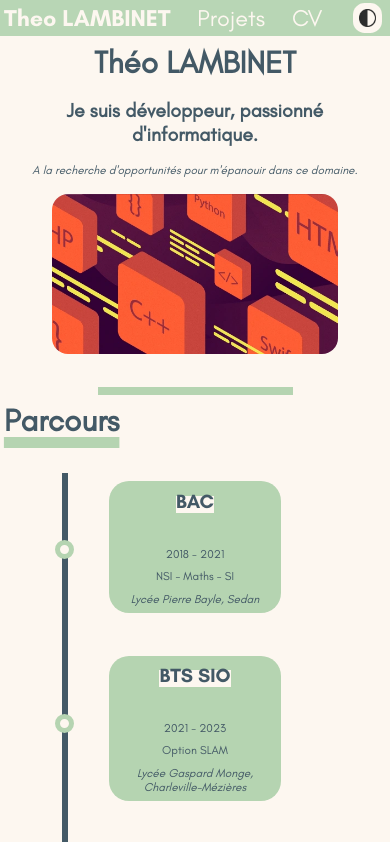
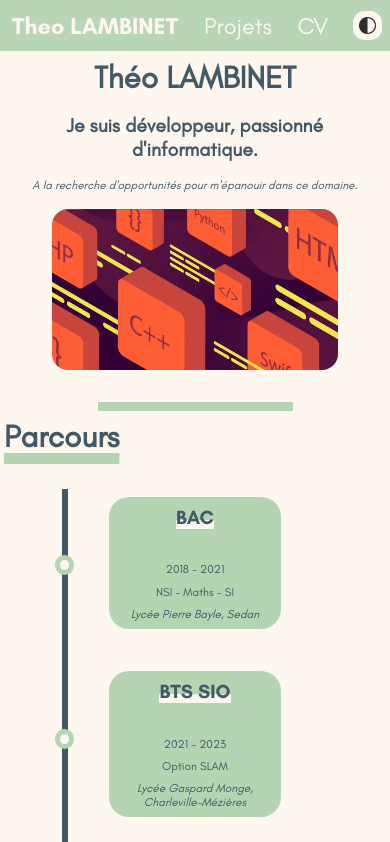
Before and after one commit to TheoLambinet/TheoLambinet.github.io, a Next.js app: page / in a window 390 px wide. Shown: the top 842 px of the page. Built offline with nearby package versions, Linux system fonts and the light colour scheme.

Commit message:
petits fix responsive et theme clair

```diff
--- a/app/css/globals.css
+++ b/app/css/globals.css
@@ -51,6 +51,10 @@ body {
 a {
   color: inherit;
   text-decoration: none;
+}
+
+main {
+  margin-top: 5%;
 }
 
 section {
@@ -171,8 +175,13 @@ footer a > img:hover {
 
 /* Responsive */
 @media (max-width: 1000px) {
+  main {
+    margin-top: 14%;
+  }
+
   header {
     gap: 7%;
+    padding: 3%;
   }
 
   header a, header h1, footer {
--- a/app/css/page.module.css
+++ b/app/css/page.module.css
@@ -1,7 +1,3 @@
-.main {
-    margin-top: 5%;
-}
-
 /* Présentation */
 .presentation {
     justify-content: space-between;
@@ -9,6 +5,7 @@
 
 .presentation h2 {
     text-decoration: none;
+    flex: unset;
 }
 
 .presentation h3 {
@@ -187,6 +184,12 @@ html[data-theme="clair"] {
         box-shadow: inset 0 -2vh var(--fond);
     }
 
+    @media (max-width: 1000px) {
+        .parcours > article > h3, .competences > article > h3, .experiences > article > h3 {
+            box-shadow: inset 0 -2.3vw var(--fond);
+        }
+    }
+
     .competences > article > div {
         background-color: var(--fond);
     }
@@ -194,10 +197,6 @@ html[data-theme="clair"] {
 
 /* Responsive */
 @media (max-width: 1000px) {
-    .main {
-        margin-top: 10%;
-    }
-
     .presentation {
         flex-direction: column;
         align-items: center;
@@ -246,7 +245,7 @@ html[data-theme="clair"] {
         top: unset;
         left: 16%;
         width: 1.4vw;
-        height: 53vh;
+        height: 45%;
     }
 
     .parcours > article:last-of-type:before {
@@ -269,7 +268,7 @@ html[data-theme="clair"] {
     .competences > article {
         width: 40vw;
         height: 40vw;
-        gap: 2vh;
+        gap: 9%;
     }
 
     .competences > article > img {
@@ -295,6 +294,4 @@ html[data-theme="clair"] {
     .experiences > article {
         width: 60vw;
     }
-
-
 }
--- a/app/page.tsx
+++ b/app/page.tsx
@@ -2,7 +2,7 @@ import cssAccueil from "./css/page.module.css";
 
 export default function Home() {
   return (
-    <main className={cssAccueil.main}>
+    <main>
       <section className={cssAccueil.presentation}>
         <div>
           <h2>Théo LAMBINET</h2>
```
